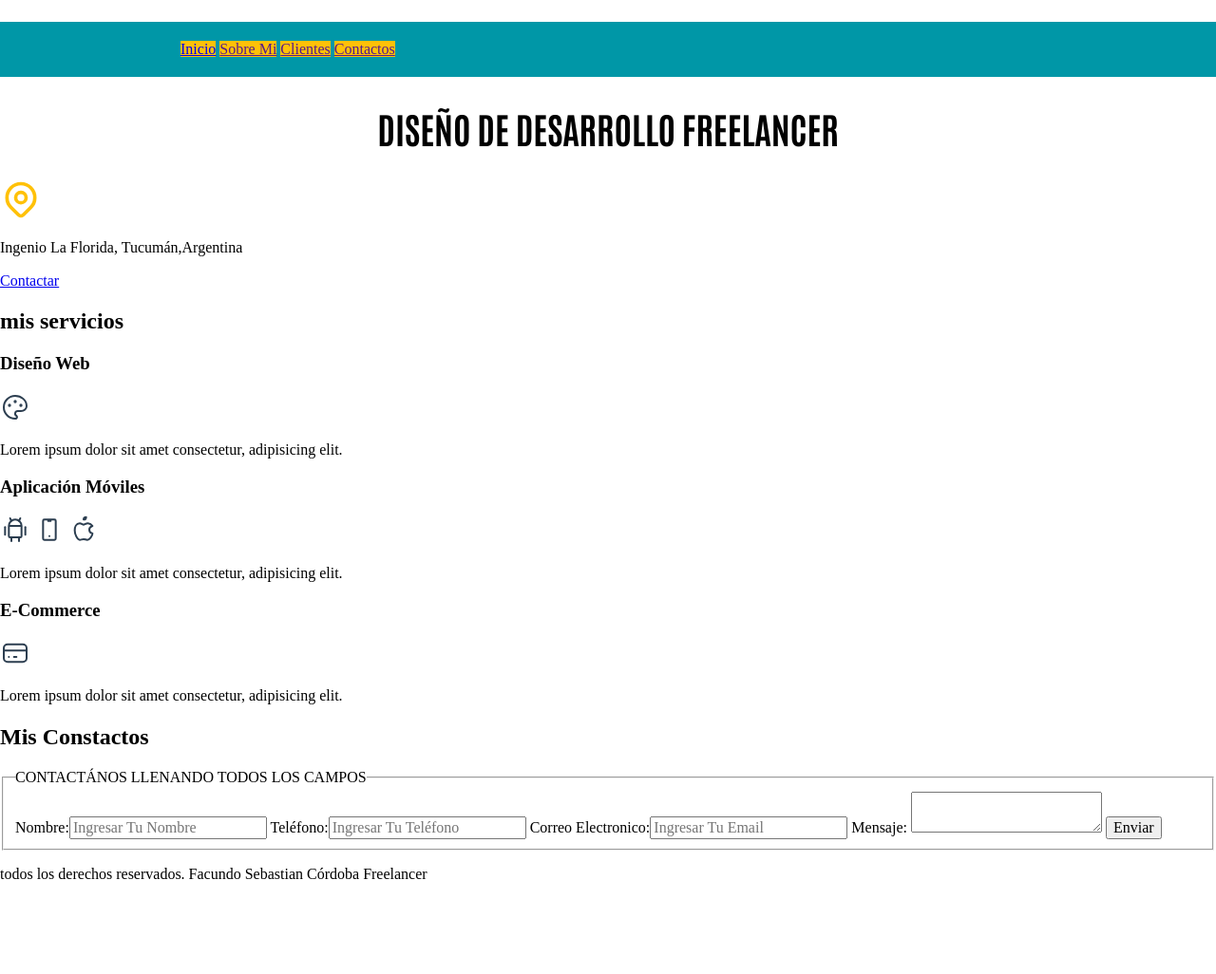
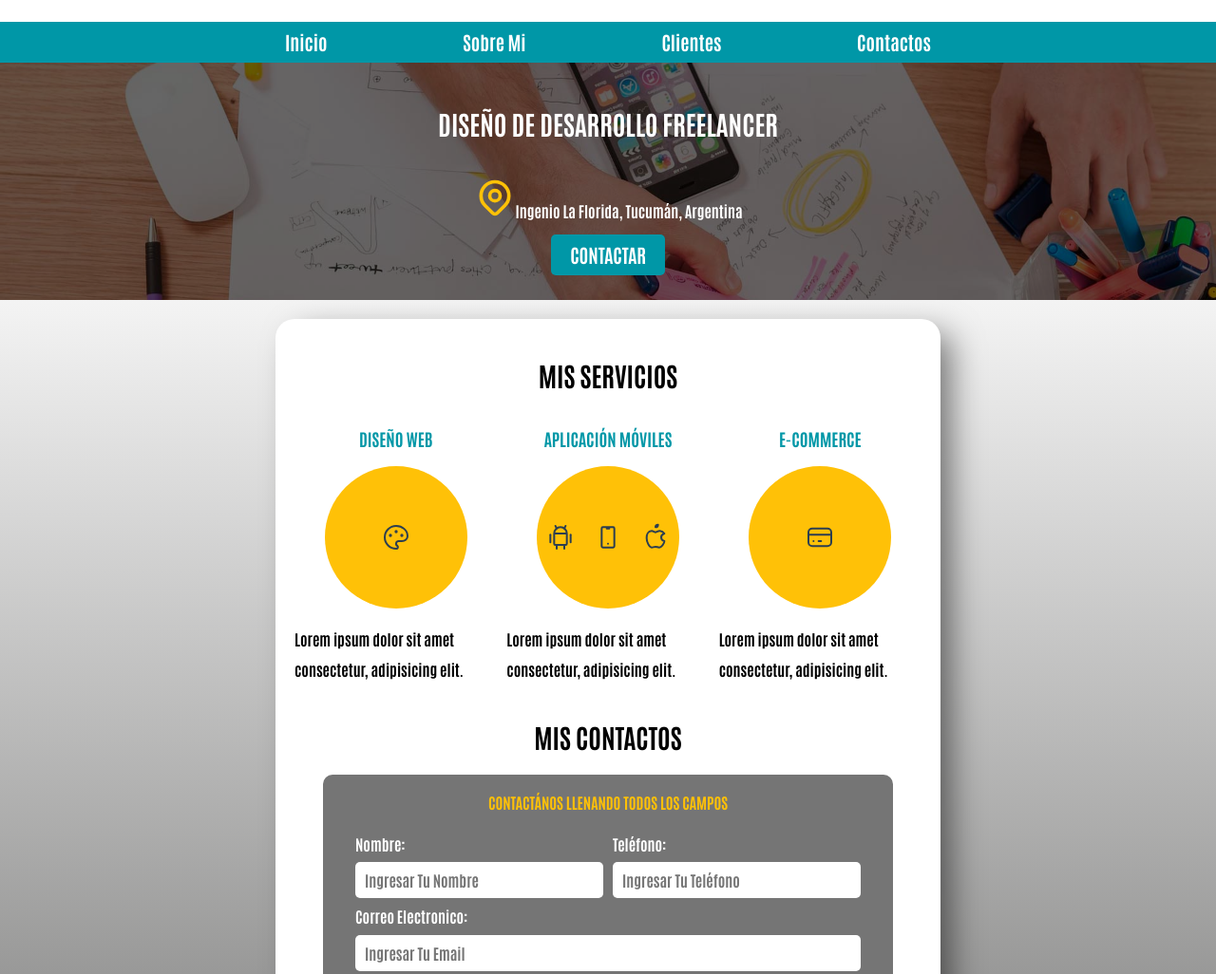
Before and after one commit to FacundoSC/CursoCGCET, a plain HTML site: page index.html in a window 1280 px wide. Shown: the part 72-1098 px from the top of the page at 95% size. Before the commit the page ends 1019 px from the top, so only its background shows below. Drawn offline with Linux system fonts and the light colour scheme.

Commit message:
se  sube el proyecto  completo
falta solucionar problema en los servicios para  dispositivos moviles

```diff
--- a/css/style.css
+++ b/css/style.css
@@ -4,53 +4,302 @@
  --primario: #FFC107;
  --secundario: #0097A7;
  --gris: #757575;
+ --grisclaro: #676766;
 
  }/* pseudoclases o pseudoSelector que permite almacenar variables que se conocen como  CustomProperties */
 
 
+ /*************** Globales *****************/
+html{
+ font-size: 62.5%; /* seteamos el font size de la pantalla */
+ box-sizing: border-box; /* hack box model*/
+ scroll-snap-type: y mandatory;
+}
 
-html{
- font-size: 62.5%;
-} /* seteamos el font size de la pantalla */
+
+*, *:before, *:after {
+  box-sizing: inherit; /* hack box model*/
+}
 
 body{
-    font-size: 16px; /** 1 rem = 10 Px   **/
+    font-size: 16px; /** 1 rem = 10 Px **/
+    font-family: 'Antonio', sans-serif;
+    background-image: linear-gradient(to top, var(--grisclaro) 0%, var(--blanco) 80%); /* linea para dar el degradado en la pagina web */
+}
 
-} /*  seteamos el  font size de el body */
+/*** scroll-snap ***/
+
+.servicios, .navegacion-principal, .formulario{
+  scroll-snap-align: center;
+  scroll-snap-stop: always;
+ }
+
+h1{
+  font-size:  3.8rem;
+  font-weight: 300;
+  color: var(--oscuro);
+}
+h2{
+  font-size:  2.8rem;
+}
+h3{
+  font-size:  1.8rem;
+}
+h1, h2, h3 {
+  text-align: center;
+  text-transform: uppercase;
+}
+
+ h1 span{
+   font-size: 2rem;
+ }
+
+ footer p{
+   text-align: center;
+ }
+
+ .boton{
+   background-color: var(--secundario);
+   color: var(--blanco);
+   text-decoration: none;
+   padding: 1rem 2rem;
+   margin-top: 0.01rem;
+   font-size: 2rem;
+   text-transform: uppercase;
+   border-radius: 0.5rem;
+   border:none;
+ }
+ .boton:hover{
+   cursor: pointer;
+ } /* cuando a un input se le da estilo se pierde el cursor */
+
+
+ /***UTILIDADES***/
+.w-100{
+  width: 100%;
+}
+
+.flex{
+   display: flex;
+}
+
+.alinear-derecha{
+  justify-content: flex-end;
+}
+@media (min-width : 768px){
+  .w-100{
+    width: auto;
+  }
+}
 
 
 
-.titulo {
-    text-align: center;
-    text-transform: uppercase;
-    font-size:  3.8rem;
-    font-family: 'Antonio', sans-serif;
-    font-weight: 300;
-    color: var(--oscuro);
+ .sombra{
+   box-shadow: 16px 10px 34px -6px rgba(0,0,0,0.52);
+   background-color: var(--blanco);
+   padding: 2rem;
+   border-radius: 2rem;
  }
 
- span{
+ /*******Navegación*******/
+
+ .navegacion-principal a {
+  color: var(--blanco);
+  text-decoration: none;
+  padding: 1rem;
   font-size: 2rem;
+ }
+
+ .navegacion-principal a:hover{
+  background-color: var(--primario);
+  color: var(--oscuro);
+
  }
 
  .nav-background{
   background-color: var(--secundario);
  }
+ .navegacion-principal{
+    display: flex;
+    flex-direction: column;
+    align-items: center;
+
+ }
 
  .contenedor{
-   width: 90rem;
+  max-width: 120rem;
   /*margin-top: 0rem;
   margin-right: auto;
   margin-bottom: 0rem;
   margin-left: auto;*/
   margin: 0rem auto;
+} /* clase contenedo pensado para dar estilo a la a todo el contenido de la pagina, el centrado */
+
+
+
+
+ /*******MediaQueries*********/
+ @media (min-width : 0px){
+
+  .contenedor{
+    max-width: 30rem;
   }
 
- nav {
-  padding: 2rem;
+ } /* Celular */
+
+ @media (min-width : 480px){
+
+  .contenedor{
+    max-width: 30rem;
+    }
+
+ } /* Celular */
+
+ @media (min-width : 768px){
+  .contenedor{
+    max-width: 70rem;
+   }
+
+ } /* Tablet */
+
+ @media (min-width : 1140px){
+
+  .navegacion-principal{
+    flex-direction: row;
+    justify-content: space-between;
 
    }
 
- nav a {
+
+ } /* Laptop Promedio */
+
+ @media (min-width : 1400px){
+
+
+ } /* "Más grande" Pantallas Retina */
+
+
+
+
+/*****CONTENIDO*********/
+
+ .hero{
+    background-image: url("../img/hero.jpg");
+    background-repeat: no-repeat; /* no se repita la imagen */
+    background-size: cover; /* para que tome todo el ancho de la imagen */
+    height: 25rem;
+    position: relative; /* el padre debe tener posicion relativa respecto del hijo */
+    margin-bottom: 2rem;
+ }
+#contenido-hero{
+   position: absolute;
+   background-color: rgba(0,0,0,0.5);
+   background-color: rgb(0 0 0 / 60%);
+   width: 100%;
+   height: 100%;
+   display: flex;
+   flex-direction: column;
+   align-items: center;
+   justify-content: center;
+
+}
+
+#contenido-hero h2,
+#contenido-hero p{
+ color: var(--blanco);
+}
+
+
+/*** servicios ****/
+
+.servicios{
+  display: grid;
+  /*grid-template-columns: 33.3% 33.3% 33.3%;
+  grid-template-columns: 1fr 1fr 1fr; */
+  grid-template-columns: repeat(3,1fr);   /* repetir  3 veces  1 fraccion del 100%  es decir un tercio*/
+  column-gap: 1rem;
+}
+
+
+.servicio{
+ display: flex;
+ flex-direction: column;
+ align-items: center;
+
+}
+
+.servicio h3{
+ color: var(--secundario);
+ font-weight:bolder;
+
+}
+
+.servicio p{
+
+  line-height: 2;
+}
+
+.iconos{
    background-color: var(--primario);
+   height: 15rem;
+   width: 15rem;
+   border-radius: 50%;
+   display: flex;
+   justify-content: space-around;
+   align-items: center;
 }
+
+/*** formulario de contacto****/
+.formulario{
+background-color: var(--gris);
+width: min(60rem,100%); /** utiliza el valor mas pequeño***/
+margin: 0 auto;
+padding:2rem;
+border-radius: 1rem;
+}
+.formulario  fieldset{
+  border-style: none;
+}
+legend{
+  color: var(--primario);
+  text-align: center;
+  text-transform: uppercase;
+  margin-bottom: 2rem;
+}
+
+@media (min-width : 768px){
+  .contenedor-campos{
+    display: grid;
+    grid-template-columns: repeat(2,1fr);
+    column-gap: 1rem;
+  }
+  .campo:nth-child(3),
+  .campo:nth-child(4){
+   grid-column: 1 / 3;
+  }
+
+
+}
+
+.campo{
+ margin-bottom: 1rem;
+}
+
+.campo label{
+  color : var(--blanco);
+  margin-bottom: 1rem;
+  display: block;
+}
+
+.input-text{
+  width: 100%;
+  border: none;
+  padding: 1rem;
+  border-radius: .5rem;
+}
+
+
+
+.campo textarea{
+  height: 20rem;
+}
--- a/index.html
+++ b/index.html
@@ -15,34 +15,36 @@
 </head>
 <body>
     <header>
-        <h1 class="titulo">Facundo Córdoba  <span>Freelancer</span></h1>
+        <h1>Facundo Córdoba  <span>Freelancer</span></h1>
     </header>
 
   <div class="nav-background">
-    <nav class="contenedor">
+    <nav class="navegacion-principal contenedor">
       <a href="#">Inicio</a>
-        <a href="">Sobre Mi</a>
-        <a href="">Clientes</a>
-        <a href=""> Contactos</a>
+      <a href="#">Sobre Mi</a>
+      <a href="#">Clientes</a>
+      <a href="#"> Contactos</a>
     </nav>
   </div>
 
-    <section>
-        <h2 class="titulo">Diseño de desarrollo Freelancer</h2>
-        <svg xmlns="http://www.w3.org/2000/svg" class="icon icon-tabler icon-tabler-map-pin" width="44" height="44" viewBox="0 0 24 24" stroke-width="2" stroke="#FFC107" fill="none" stroke-linecap="round" stroke-linejoin="round">
+    <section class="hero">
+      <div id="contenido-hero">
+        <h2>Diseño de desarrollo Freelancer</h2>
+        <p><svg xmlns="http://www.w3.org/2000/svg" class="icon icon-tabler icon-tabler-map-pin" width="44" height="44" viewBox="0 0 24 24" stroke-width="2" stroke="#FFC107" fill="none" stroke-linecap="round" stroke-linejoin="round">
           <path stroke="none" d="M0 0h24v24H0z" fill="none"/>
           <circle cx="12" cy="11" r="3" />
           <path d="M17.657 16.657l-4.243 4.243a2 2 0 0 1 -2.827 0l-4.244 -4.243a8 8 0 1 1 11.314 0z" />
-          </svg>
-        <p>Ingenio La Florida, Tucumán,Argentina</p>
-         <a href="#">Contactar</a>
+        </svg>Ingenio La Florida, Tucumán, Argentina</p>
+         <a  class="boton" href="#">Contactar</a>
+     </div>
     </section>
 
-     <main>
+     <main class="contenedor sombra">
        <h2>mis servicios</h2>
-
-         <section>
+        <div class="servicios">
+         <section class="servicio">
           <h3>Diseño Web</h3>
+          <div class="iconos">
               <svg xmlns="http://www.w3.org/2000/svg" class="icon icon-tabler icon-tabler-palette" width="32" height="32" viewBox="0 0 24 24" stroke-width="1.5" stroke="#2c3e50" fill="none" stroke-linecap="round" stroke-linejoin="round">
                 <path stroke="none" d="M0 0h24v24H0z" fill="none"/>
                 <path d="M12 21a9 9 0 1 1 0 -18a9 8 0 0 1 9 8a4.5 4 0 0 1 -4.5 4h-2.5a2 2 0 0 0 -1 3.75a1.3 1.3 0 0 1 -1 2.25" />
@@ -50,11 +52,13 @@
                 <circle cx="12" cy="7.5" r=".5" fill="currentColor" />
                 <circle cx="16.5" cy="10.5" r=".5" fill="currentColor" />
               </svg>
+          </div>
            <p>Lorem ipsum dolor sit amet consectetur, adipisicing elit.</p>
         </section>
 
-         <section>
+        <section class="servicio">
           <h3>Aplicación  Móviles</h3>
+          <div class="iconos">
             <svg xmlns="http://www.w3.org/2000/svg" class="icon icon-tabler icon-tabler-brand-android" width="32" height="32" viewBox="0 0 24 24" stroke-width="1.5" stroke="#2c3e50" fill="none" stroke-linecap="round" stroke-linejoin="round">
               <path stroke="none" d="M0 0h24v24H0z" fill="none"/>
               <line x1="4" y1="10" x2="4" y2="16" />
@@ -65,25 +69,23 @@
               <line x1="9" y1="18" x2="9" y2="21" />
               <line x1="15" y1="18" x2="15" y2="21" />
             </svg>
-
             <svg xmlns="http://www.w3.org/2000/svg" class="icon icon-tabler icon-tabler-device-mobile" width="32" height="32" viewBox="0 0 24 24" stroke-width="1.5" stroke="#2c3e50" fill="none" stroke-linecap="round" stroke-linejoin="round">
               <path stroke="none" d="M0 0h24v24H0z" fill="none"/>
               <rect x="7" y="4" width="10" height="16" rx="1" />
               <line x1="11" y1="5" x2="13" y2="5" />
               <line x1="12" y1="17" x2="12" y2="17.01" />
             </svg>
-
-
             <svg xmlns="http://www.w3.org/2000/svg" class="icon icon-tabler icon-tabler-brand-apple" width="32" height="32" viewBox="0 0 24 24" stroke-width="1.5" stroke="#2c3e50" fill="none" stroke-linecap="round" stroke-linejoin="round">
               <path stroke="none" d="M0 0h24v24H0z" fill="none"/>
               <path d="M9 7c-3 0 -4 3 -4 5.5c0 3 2 7.5 4 7.5c1.088 -.046 1.679 -.5 3 -.5c1.312 0 1.5 .5 3 .5s4 -3 4 -5c-.028 -.01 -2.472 -.403 -2.5 -3c-.019 -2.17 2.416 -2.954 2.5 -3c-1.023 -1.492 -2.951 -1.963 -3.5 -2c-1.433 -.111 -2.83 1 -3.5 1c-.68 0 -1.9 -1 -3 -1z" />
               <path d="M12 4a2 2 0 0 0 2 -2a2 2 0 0 0 -2 2" />
             </svg>
+        </div>
            <p>Lorem ipsum dolor sit amet consectetur, adipisicing elit.</p>
         </section>
-
-        <section>
+        <section class="servicio">
          <h3>E-Commerce</h3>
+         <div class="iconos">
               <svg xmlns="http://www.w3.org/2000/svg" class="icon icon-tabler icon-tabler-credit-card" width="32" height="32" viewBox="0 0 24 24" stroke-width="1.5" stroke="#2c3e50" fill="none" stroke-linecap="round" stroke-linejoin="round">
                 <path stroke="none" d="M0 0h24v24H0z" fill="none"/>
                 <rect x="3" y="5" width="18" height="14" rx="3" />
@@ -91,43 +93,46 @@
                 <line x1="7" y1="15" x2="7.01" y2="15" />
                 <line x1="11" y1="15" x2="13" y2="15" />
               </svg>
+        </div>
           <p>Lorem ipsum dolor sit amet consectetur, adipisicing elit.</p>
         </section>
-
-     </main>
+      </div> <!-- .servicios-->
 
      <section>
-      <h2>Mis Constactos</h2>
-      <form action="" method="post">
+      <h2>Mis Contactos</h2>
+      <form action="" method="post" class="formulario">
+
           <fieldset>
               <legend> CONTACTÁNOS LLENANDO TODOS LOS CAMPOS </legend>
-              <label for="Nombre">Nombre:<input type="text" name="Nombre" id="Nombre" placeholder="Ingresar Tu Nombre"></label>
-              <label for="Telefono">Teléfono:<input type="tel" name="Telefono" id="Telefono" placeholder="Ingresar Tu Teléfono"/></label>
-              <label for="Correo">Correo Electronico:<input type="email" name="Correo" id="Correo" placeholder="Ingresar Tu Email"/></label>
-              <label for="Mensaje">Mensaje: <textarea></textarea></label>
-               <input type="submit" value="Enviar">
-
-
-
+           <div class="contenedor-campos">
+              <div class="campo">
+                <label for="Nombre">Nombre:</label>
+                <input class="input-text" type="text" name="Nombre" id="Nombre" placeholder="Ingresar Tu Nombre">
+              </div>
+              <div class="campo">
+                <label for="Telefono">Teléfono:</label>
+                <input class="input-text" type="tel" name="Telefono" id="Telefono" placeholder="Ingresar Tu Teléfono"/>
+              </div>
+              <div class="campo">
+                <label for="Correo">Correo Electronico:</label>
+                <input class="input-text" type="email" name="Correo" id="Correo" placeholder="Ingresar Tu Email"/>
+              </div>
+              <div class="campo">
+                <label for="Mensaje">Mensaje: </label>
+                <textarea class="input-text"></textarea>
+              </div>
+            </div> <!-- .contenedor-campos-->
+            <div class="flex alinear-derecha">
+               <input type="submit" value="Enviar" class="boton w-100">
+            </div>
           </fieldset>
       </form>
-
      </section>
-
+    </main>
      <footer>
         <p>todos los derechos reservados. Facundo Sebastian Córdoba Freelancer</p>
      </footer>
 
 
-
-
-
-
-
-
-
-
-
-
 </body>
 </html>
```
Also changed, not shown: img/hero.jpg (renamed from hero.jpg). Lines whose indentation alone changed are shown as unchanged.
